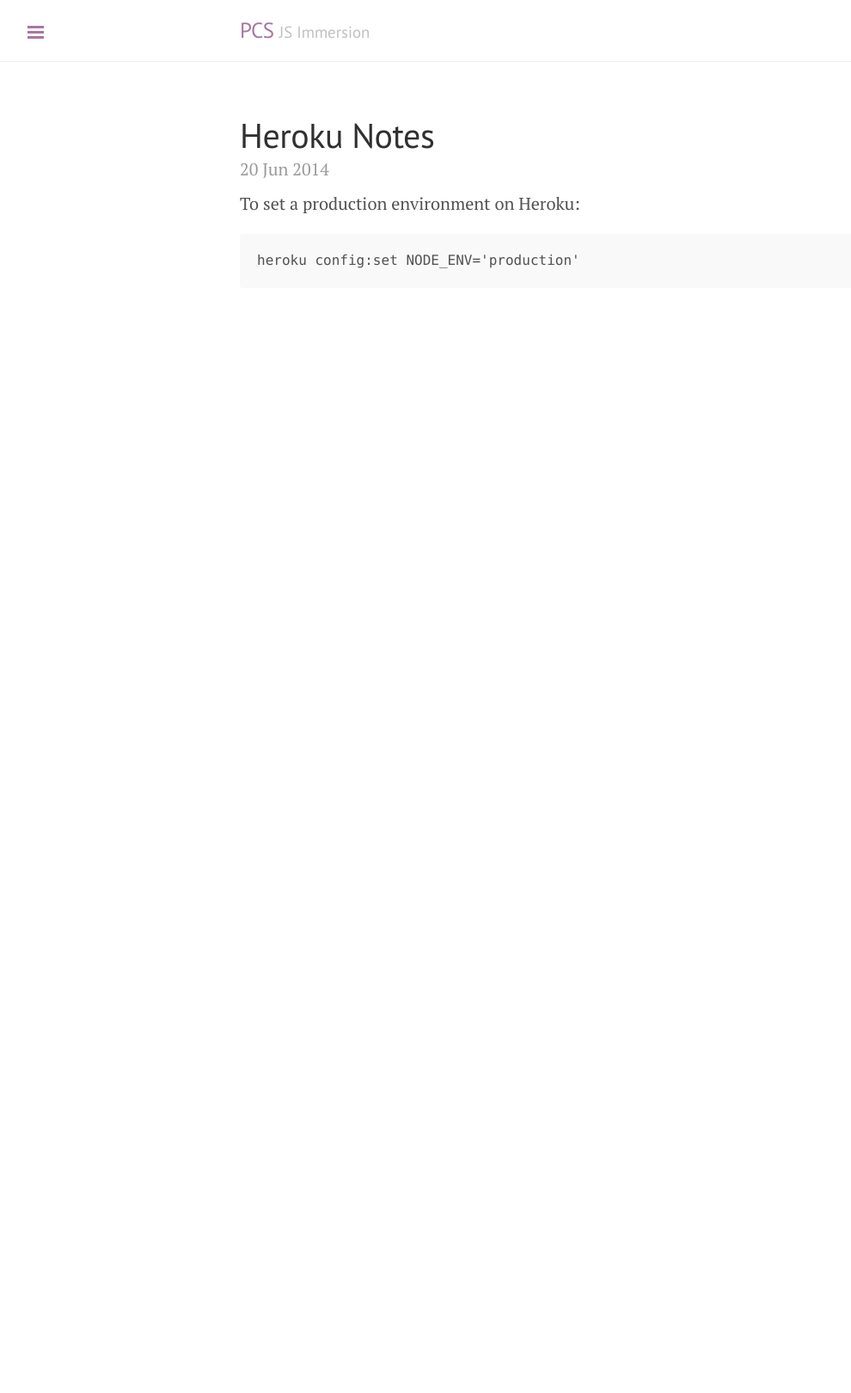
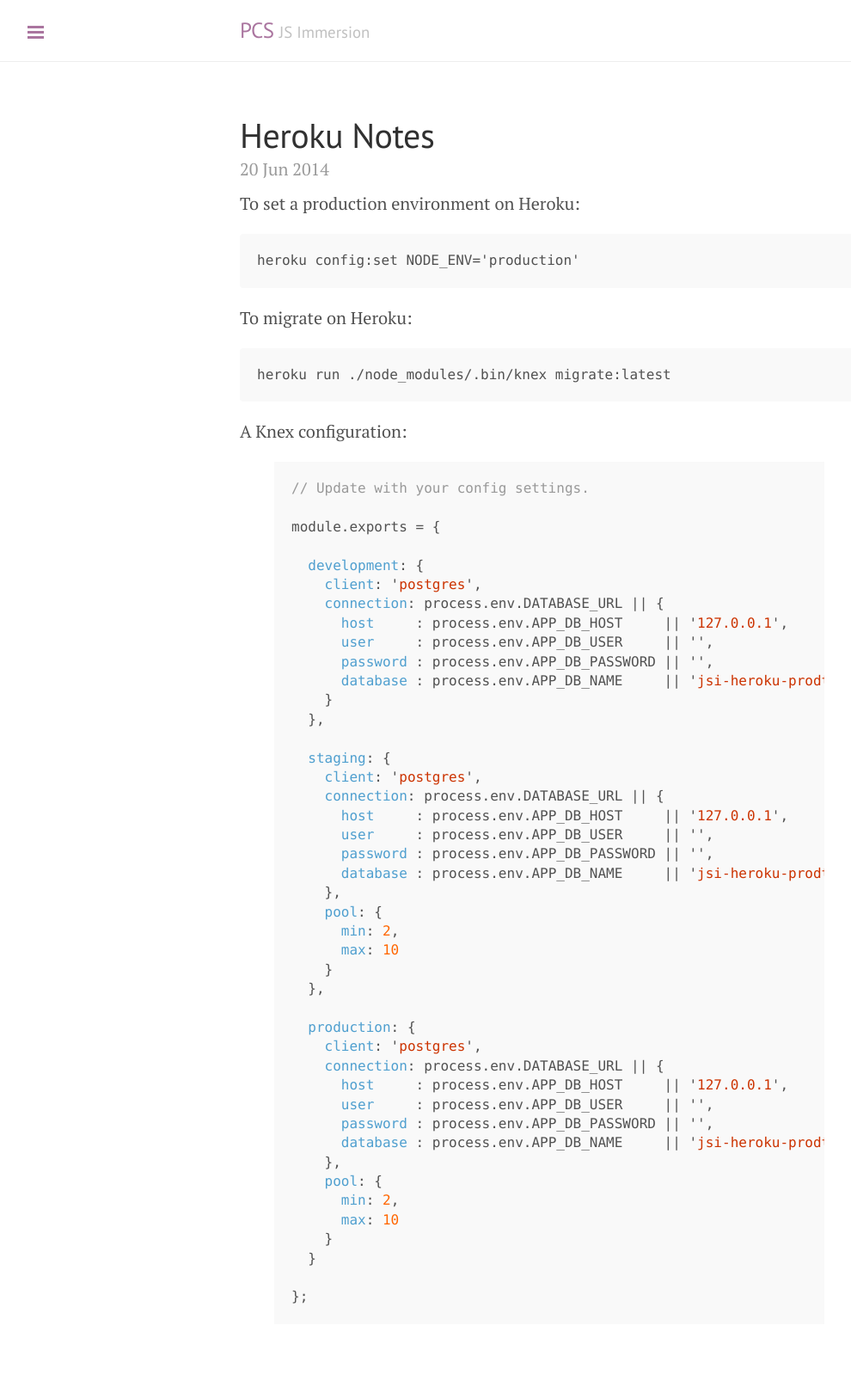
Before and after one commit to wbyoung/jsi, a Jekyll site: the page built from _posts/00-06-05-heroku-notes.md, in a window 1280 px wide. Shown: the whole page at 86% size, without its empty margins (1-991 px from the left). Built offline with Jekyll 4.4.1, drawn with Linux system fonts in a browser that asks for light colours; nearby versions of some CDN libraries; Markdown is read by kramdown in place of the engine named in the settings; before the commit the page ends 900 px from its top, so only the background shows below that.

Commit message:
A few notes.

```diff
--- a/_posts/00-06-05-heroku-notes.md
+++ b/_posts/00-06-05-heroku-notes.md
@@ -8,3 +8,55 @@ date: 2014-06-20 00:00:00
 To set a production environment on Heroku:
 
     heroku config:set NODE_ENV='production'
+
+To migrate on Heroku:
+
+    heroku run ./node_modules/.bin/knex migrate:latest
+
+A Knex configuration:
+
+{% highlight javascript %}
+// Update with your config settings.
+
+module.exports = {
+
+  development: {
+    client: 'postgres',
+    connection: process.env.DATABASE_URL || {
+      host     : process.env.APP_DB_HOST     || '127.0.0.1',
+      user     : process.env.APP_DB_USER     || '',
+      password : process.env.APP_DB_PASSWORD || '',
+      database : process.env.APP_DB_NAME     || 'jsi-heroku-prodtest'
+    }
+  },
+
+  staging: {
+    client: 'postgres',
+    connection: process.env.DATABASE_URL || {
+      host     : process.env.APP_DB_HOST     || '127.0.0.1',
+      user     : process.env.APP_DB_USER     || '',
+      password : process.env.APP_DB_PASSWORD || '',
+      database : process.env.APP_DB_NAME     || 'jsi-heroku-prodtest'
+    },
+    pool: {
+      min: 2,
+      max: 10
+    }
+  },
+
+  production: {
+    client: 'postgres',
+    connection: process.env.DATABASE_URL || {
+      host     : process.env.APP_DB_HOST     || '127.0.0.1',
+      user     : process.env.APP_DB_USER     || '',
+      password : process.env.APP_DB_PASSWORD || '',
+      database : process.env.APP_DB_NAME     || 'jsi-heroku-prodtest'
+    },
+    pool: {
+      min: 2,
+      max: 10
+    }
+  }
+
+};
+{% endhighlight %}
```
Also changed, not shown: _posts/00-06-02-express-notes.md (+22 -0 lines).
